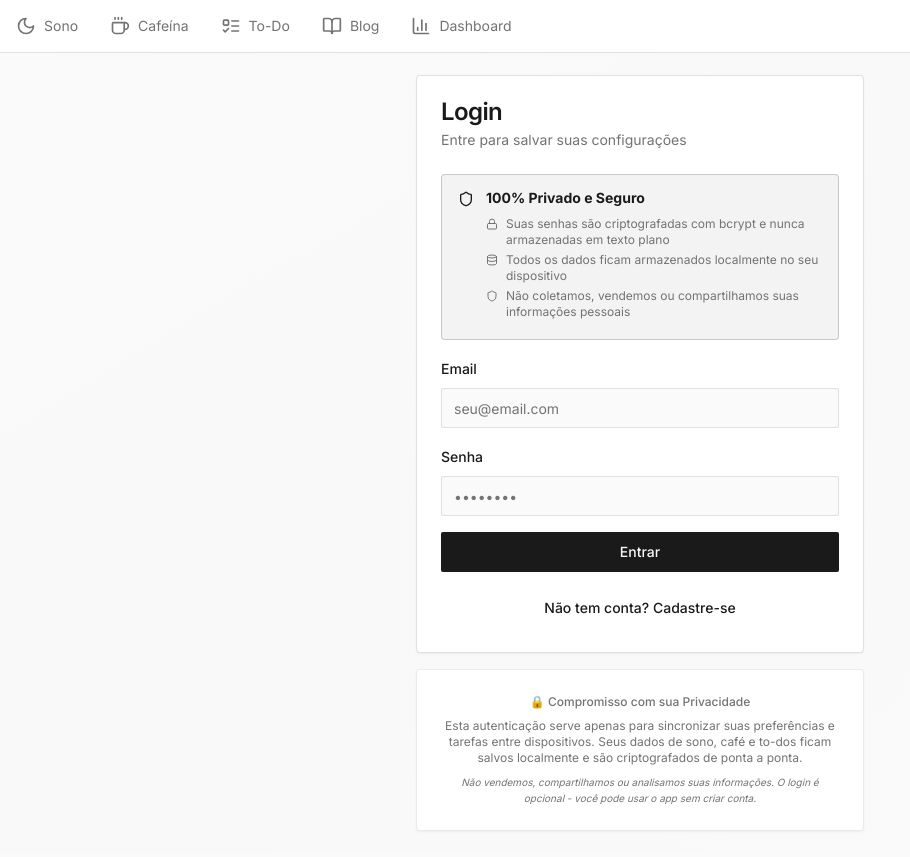
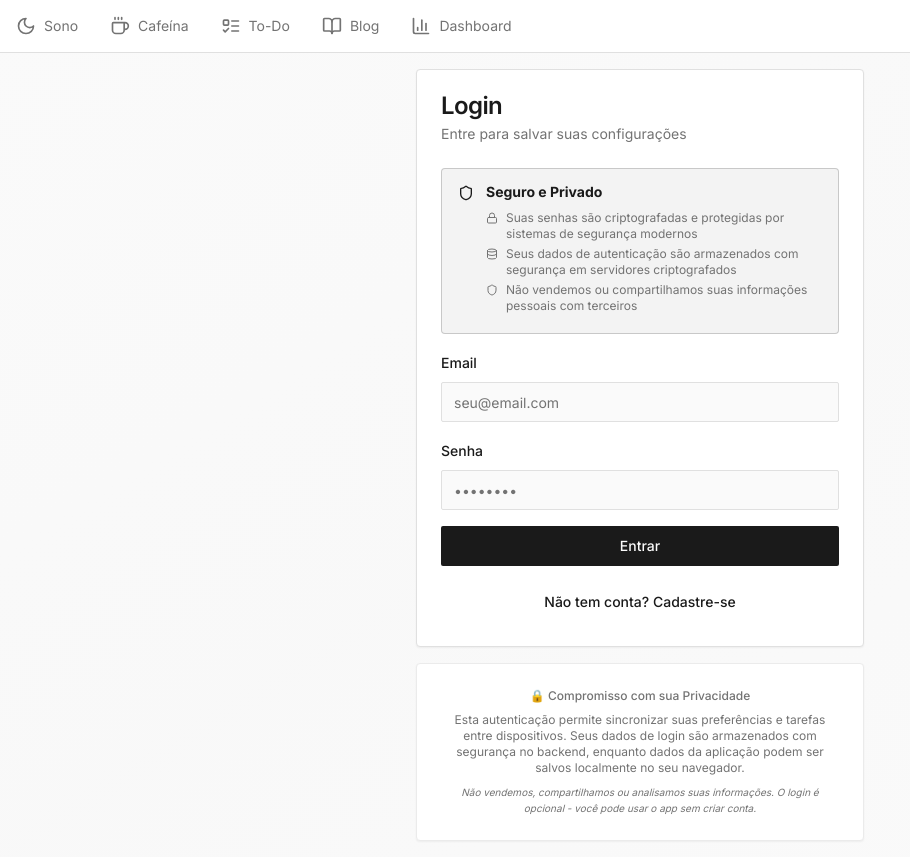
Before and after one commit to mrbarkan/nima-sleep-wake, a React (Vite) app: page /auth in a window 1280 px wide. Shown: the whole page, without its empty margins (0-910 px from the left). Built offline with nearby package versions, Linux system fonts and the light colour scheme; the HTML template or start-up script is replaced by a standard one.

Commit message:
Fix Auth page privacy claims

```diff
--- a/src/pages/Auth.tsx
+++ b/src/pages/Auth.tsx
@@ -85,19 +85,19 @@ export default function Auth() {
             <Alert className="mb-4 border-primary/20 bg-primary/5">
               <Shield className="h-4 w-4 text-primary" />
               <AlertDescription className="text-sm">
-                <strong>100% Privado e Seguro</strong>
+                <strong>Seguro e Privado</strong>
                 <ul className="mt-2 space-y-1 text-xs text-muted-foreground">
                   <li className="flex items-start gap-2">
                     <Lock className="h-3 w-3 mt-0.5 flex-shrink-0" />
-                    <span>Suas senhas são criptografadas com bcrypt e nunca armazenadas em texto plano</span>
+                    <span>Suas senhas são criptografadas e protegidas por sistemas de segurança modernos</span>
                   </li>
                   <li className="flex items-start gap-2">
                     <Database className="h-3 w-3 mt-0.5 flex-shrink-0" />
-                    <span>Todos os dados ficam armazenados localmente no seu dispositivo</span>
+                    <span>Seus dados de autenticação são armazenados com segurança em servidores criptografados</span>
                   </li>
                   <li className="flex items-start gap-2">
                     <Shield className="h-3 w-3 mt-0.5 flex-shrink-0" />
-                    <span>Não coletamos, vendemos ou compartilhamos suas informações pessoais</span>
+                    <span>Não vendemos ou compartilhamos suas informações pessoais com terceiros</span>
                   </li>
                 </ul>
               </AlertDescription>
@@ -148,9 +148,9 @@ export default function Auth() {
             <div className="text-xs text-muted-foreground text-center space-y-2">
               <p className="font-medium">🔒 Compromisso com sua Privacidade</p>
               <p>
-                Esta autenticação serve apenas para sincronizar suas preferências e tarefas
-                entre dispositivos. Seus dados de sono, café e to-dos ficam salvos localmente
-                e são criptografados de ponta a ponta.
+                Esta autenticação permite sincronizar suas preferências e tarefas entre dispositivos.
+                Seus dados de login são armazenados com segurança no backend, enquanto dados da
+                aplicação podem ser salvos localmente no seu navegador.
               </p>
               <p className="text-[10px] italic">
                 Não vendemos, compartilhamos ou analisamos suas informações.
```
